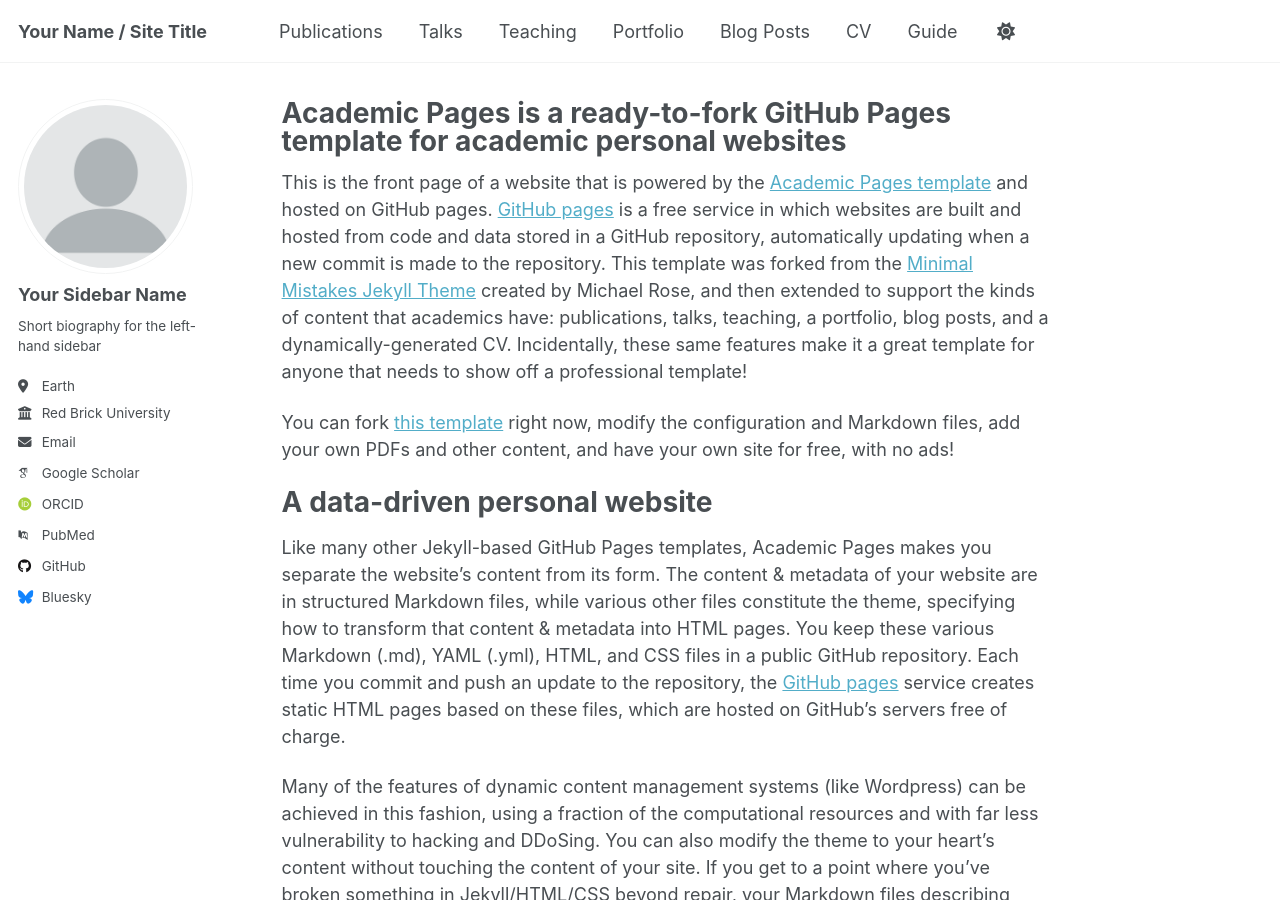
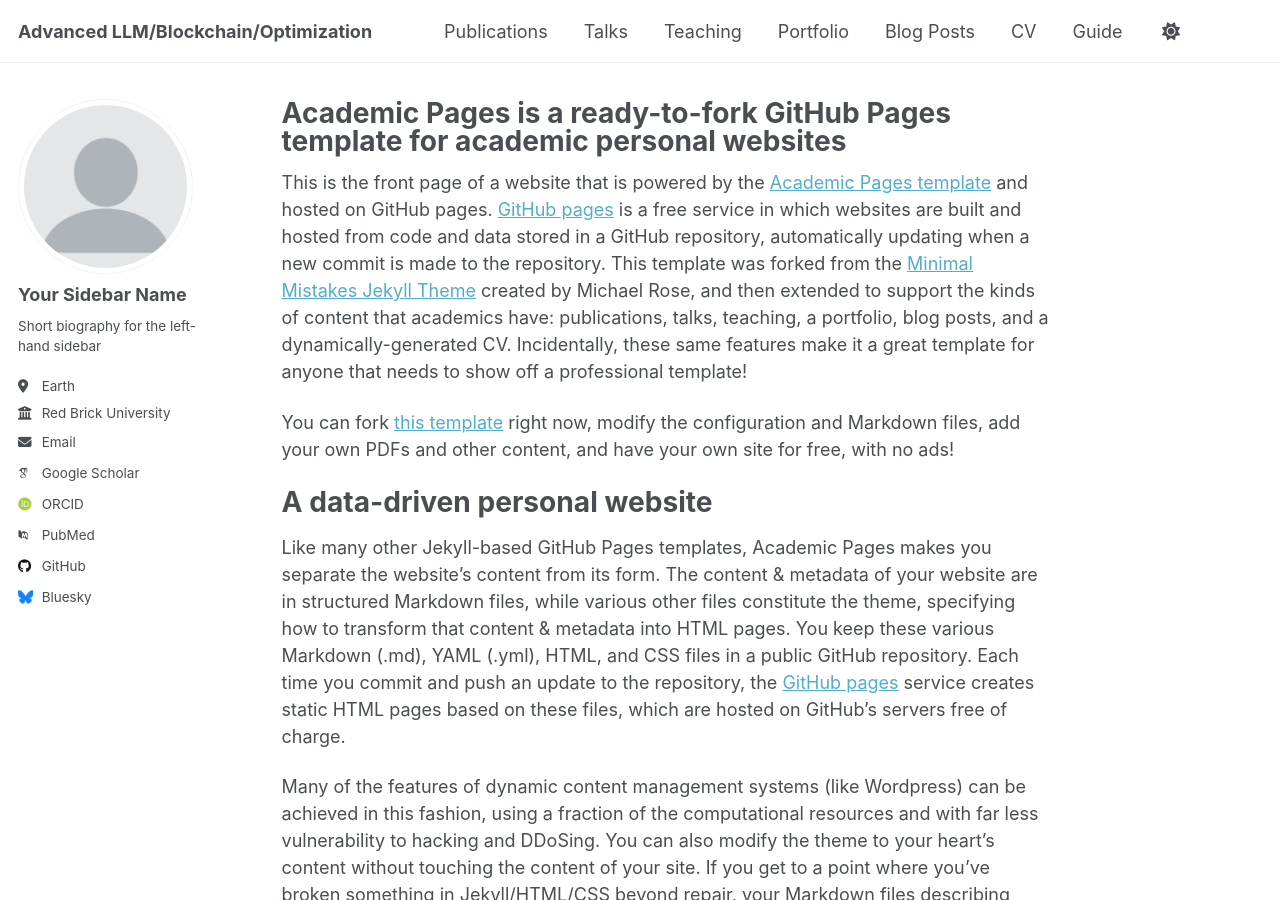
Before and after one commit to Kiloswang/Advanced-LLM-Blockchain-Optimization, a Jekyll site: the page built from _pages/about.md, in a window 1280 px wide and 900 px high. Built offline with Jekyll 4.4.1, drawn with Linux system fonts in a browser that asks for light colours; some web fonts are replaced; a script that is not in the unit is left out.

Commit message:
Update _config.yml

```diff
--- a/_config.yml
+++ b/_config.yml
@@ -9,7 +9,7 @@
 # Basic Site Settings
 locale                   : "en-US"
 site_theme               : "default" # Currently available options are "default", "air"
-title                    : "Your Name / Site Title"
+title                    : "Advanced LLM/Blockchain/Optimization"
 title_separator          : "-"
 name                     : &name "Your Name"
 description              : &description "personal description"
```
